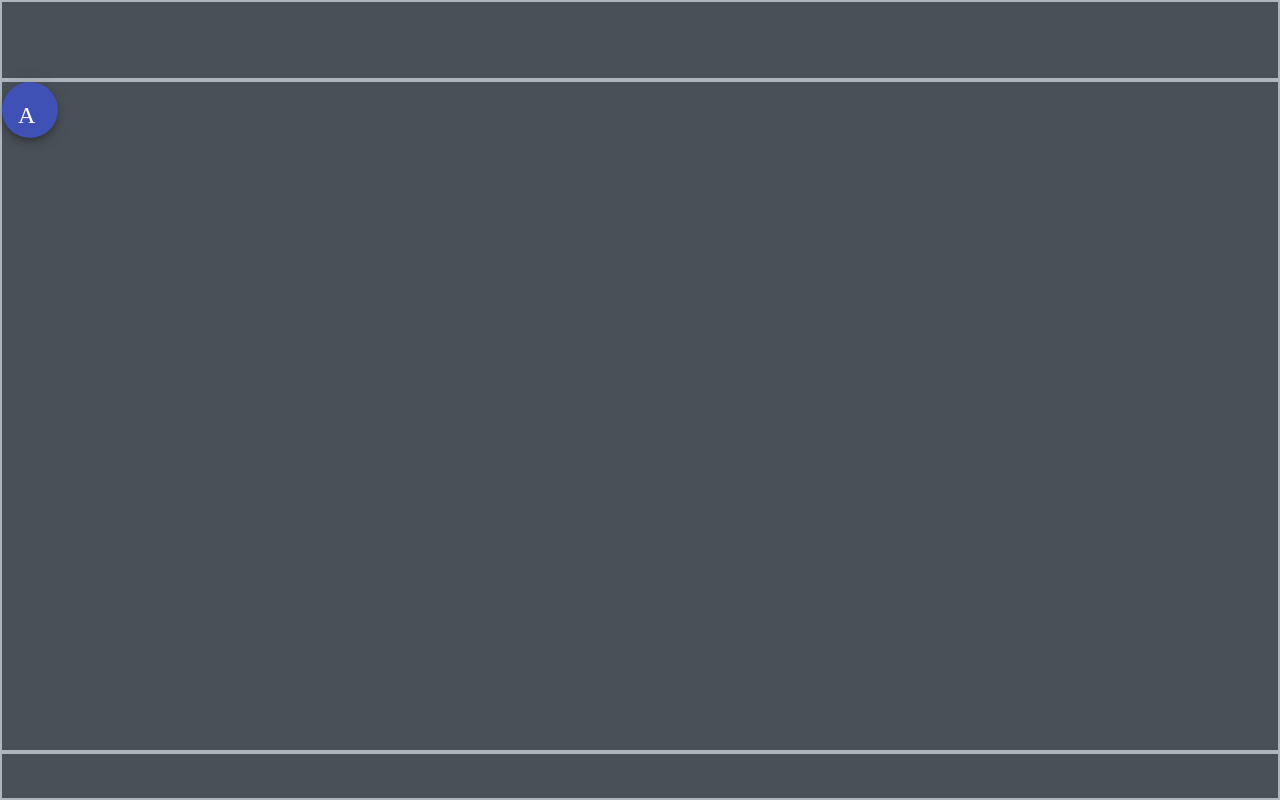
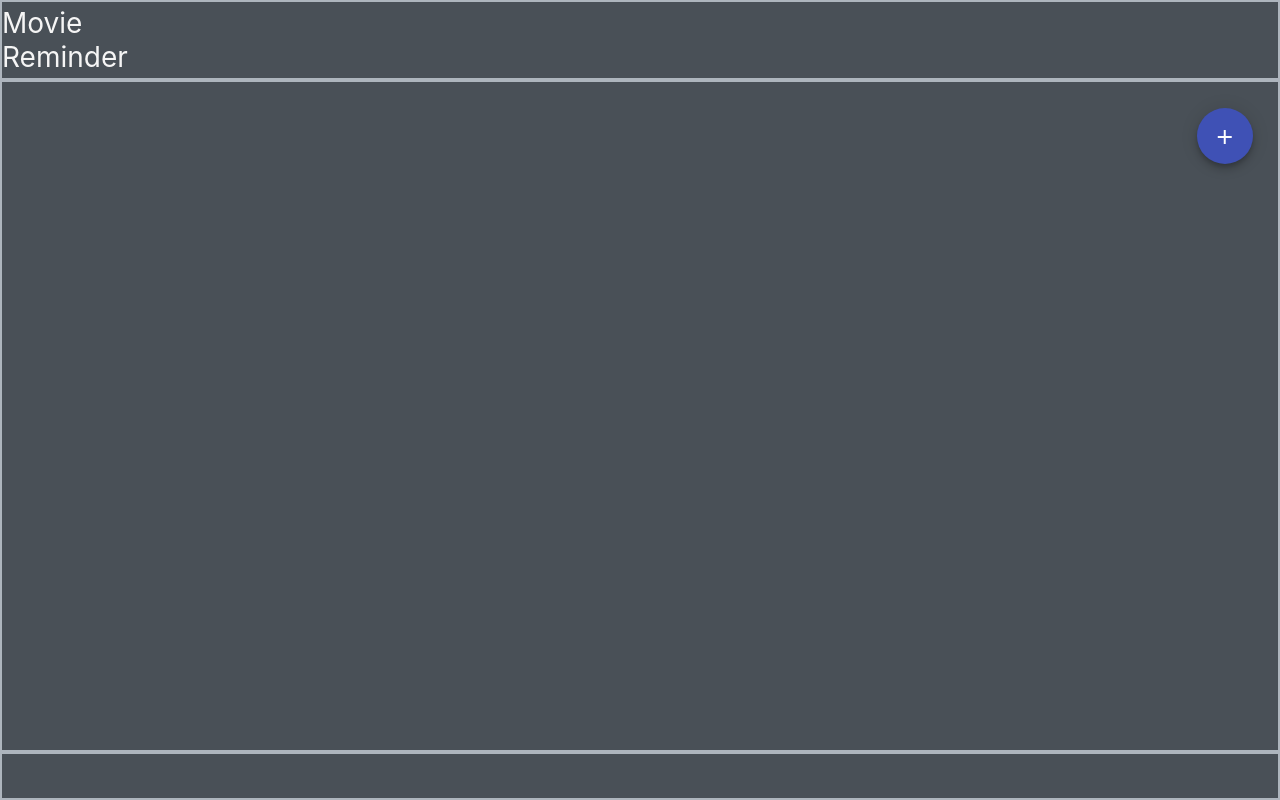
Before and after one commit to MohammadJS2642/movie_reminder, an Angular app in the folder src/Frontend/moviereminder/: page / in a window 1280 px wide. Built offline with nearby package versions, Linux system fonts and the light colour scheme.

Commit message:
#23 Add, Add Button and some improvment ui

```diff
--- a/src/Frontend/moviereminder/src/app/app.component.html
+++ b/src/Frontend/moviereminder/src/app/app.component.html
@@ -1,12 +1,18 @@
 <div id="body">
-  <header id="header"></header>
+  <header id="header">
+    <div id="text">
+      <p>Movie Reminder</p>
+    </div>
+  </header>
   <!-- <aside id="aside"></aside> -->
   <main id="main">
-    <div class="add-button">
+
+    <div id="add-button">
       <button mat-fab color="primary" aria-label="Add Movie">
-        <mat-icon>Add</mat-icon>
+        <mat-icon>add</mat-icon>
       </button>
     </div>
+
   </main>
   <footer id="footer"></footer>
 </div>
--- a/src/Frontend/moviereminder/src/app/app.component.less
+++ b/src/Frontend/moviereminder/src/app/app.component.less
@@ -22,21 +22,45 @@
   // max-width: 100%;
 }
 #header {
+  display: grid;
   grid-column: 1 / span 12;
+  grid-template-columns: repeat(11, 1fr);
   background-color: #495057;
   border: solid 2px #adb5bd;
   height: 10vh;
 }
+#header > #text {
+  grid-column: 5/8;
+  justify-self: center;
+  align-self: center;
+}
+#header > #text > p {
+  color: whitesmoke;
+  font-size: 2em;
+}
+
 #aside {
   grid-column: 1 / span 2;
   background-color: #495057;
   border: solid 2px #adb5bd;
 }
 #main {
+  display: grid;
+  grid-template-columns: repeat(12, 1fr);
+  grid-template-rows: repeat(12, auto);
+  height: 84vh;
   grid-column: 1 / span 12;
   background-color: #495057;
   border: solid 2px #adb5bd;
 }
+
+#main #add-button {
+  grid-column: 12 / span 1;
+  grid-row: 11 / 12;
+  justify-self: center;
+  align-self: center;
+}
+
 #footer {
   grid-column: 1 / span 12;
   background-color: #495057;
```
